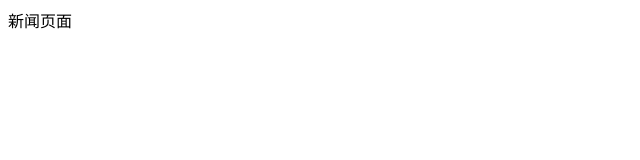
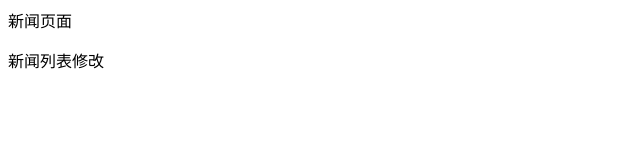
Before and after one commit to wangming123/eshop, a plain HTML site: page news.html in a window 1280 px wide. Shown: the whole page, without its empty margins (0-640 px from the left). Drawn offline with Linux system fonts and the light colour scheme.

Commit message:
news update

```diff
--- a/news.html
+++ b/news.html
@@ -6,5 +6,6 @@
 </head>
 <body>
 	新闻页面
+	<p>新闻列表修改</p>
 </body>
 </html>
```
